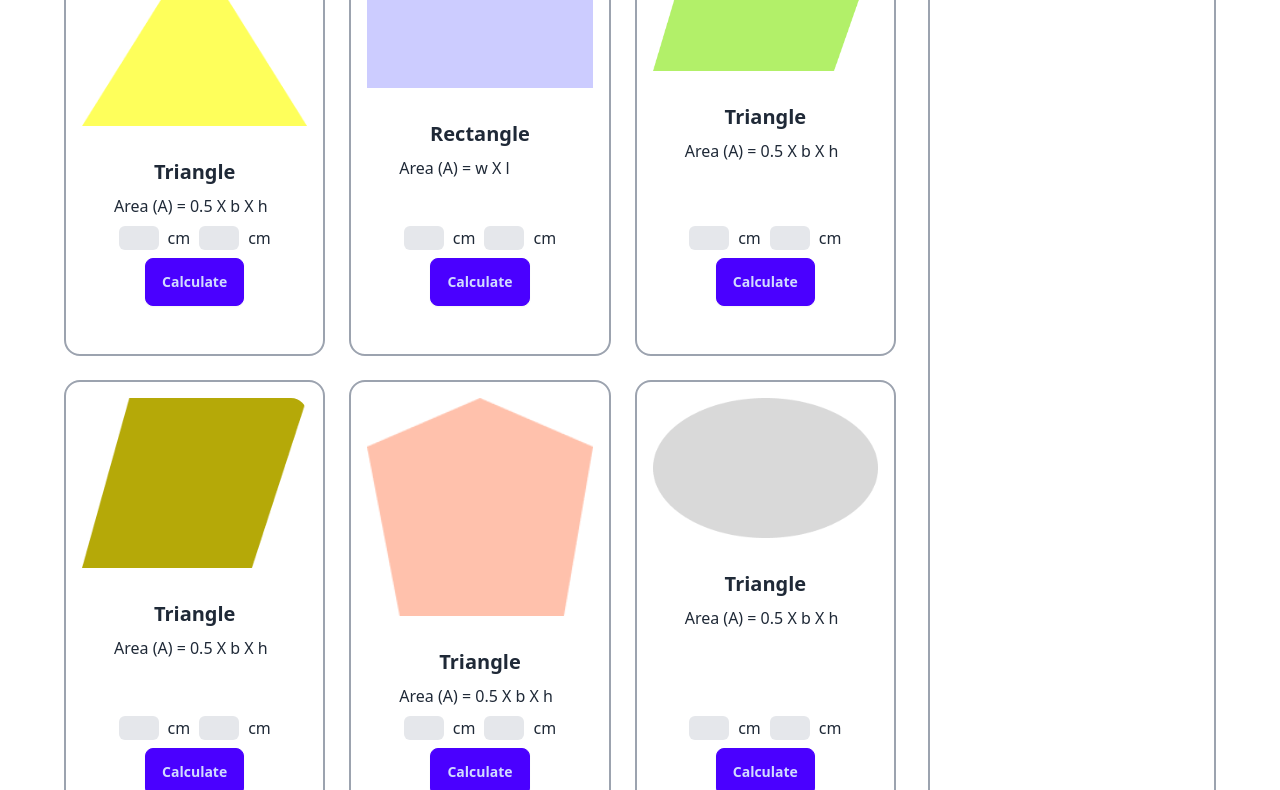
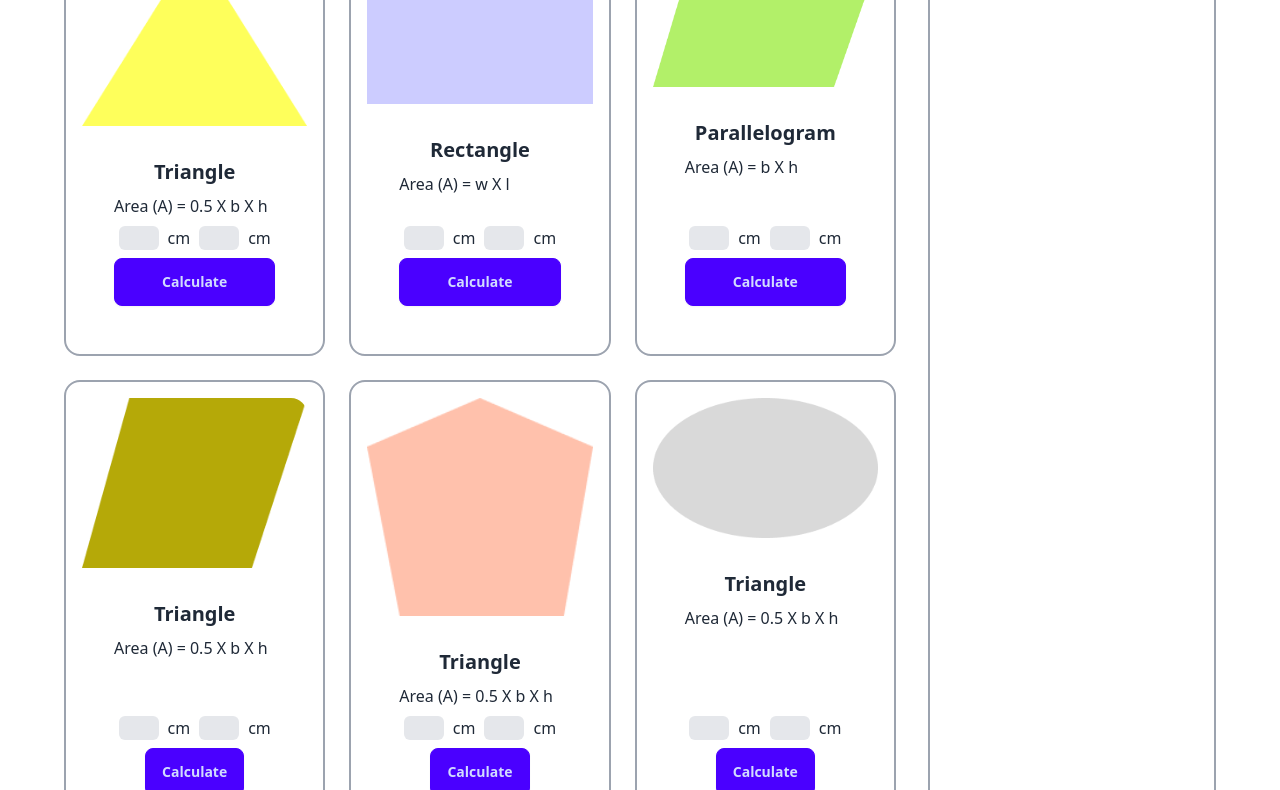
Before and after one commit to tisabbir/geometry-genius, a plain HTML site: page index-my.html in a window 1280 px wide. Shown: the part 136-926 px from the top of the page. Drawn offline with nearby package versions, Linux system fonts and the light colour scheme.

Commit message:
step 2 of automation is done Alhamdulillah

```diff
--- a/index-my.html
+++ b/index-my.html
@@ -36,7 +36,7 @@
                             <input id="inputHeight" type="text" class="bg-gray-200 w-10 rounded-md"> <span>cm</span>
                         </div>
                         <div class="card-actions justify-center">
-                            <button id="tri-cal-btn" class="btn btn-primary">Calculate</button>
+                            <button id="tri-cal-btn" class="btn btn-primary w-full">Calculate</button>
                         </div>
                     </div>
 
@@ -44,7 +44,7 @@
                 <!-- Rectangle Card -->
                 <div class="card border-2 border-gray-400 p-4">
                     <figure class="w-full">
-                        <img class="w-full" src="images/rectangle.png" alt="">
+                        <img class="w-full mt-4" src="images/rectangle.png" alt="">
                     </figure>
                     <div class="card-body">
                         <h2 class="card-title flex justify-center">Rectangle</h2>
@@ -54,7 +54,7 @@
                             <input id="lengthValue" type="text" class="bg-gray-200 w-10 rounded-md"> <span>cm</span>
                         </div>
                         <div class="card-actions justify-center">
-                            <button id="rec-cal-btn" class="btn btn-primary">Calculate</button>
+                            <button id="rec-cal-btn" class="btn btn-primary w-full">Calculate</button>
                         </div>
                     </div>
 
@@ -62,17 +62,17 @@
                 <!-- Parallelogram Card -->
                 <div class="card border-2 border-gray-400 p-4">
                     <figure class="w-full">
-                        <img class="w-full" src="images/parallelogram.png" alt="">
+                        <img class="w-full mt-4" src="images/parallelogram.png" alt="">
                     </figure>
                     <div class="card-body">
-                        <h2 class="card-title flex justify-center">Triangle</h2>
-                        <p>Area (A) = 0.5 X b X h</p>
+                        <h2 class="card-title flex justify-center">Parallelogram</h2>
+                        <p>Area (A) = b X h</p>
                         <div class="flex justify-around">
-                            <input type="text" class="bg-gray-200 w-10 rounded-md"> <span>cm</span>
-                            <input type="text" class="bg-gray-200 w-10 rounded-md"> <span>cm</span>
+                            <input id="parallelogram-base" type="text" class="bg-gray-200 w-10 rounded-md"> <span>cm</span>
+                            <input id="parallelogram-height" type="text" class="bg-gray-200 w-10 rounded-md"> <span>cm</span>
                         </div>
                         <div class="card-actions justify-center">
-                            <button class="btn btn-primary">Calculate</button>
+                            <button id="parallelogram-btn" class="btn btn-primary w-full">Calculate</button>
                         </div>
                     </div>
 
@@ -144,5 +144,6 @@
     </main>
     <script src="scripts/triangle-calculate.js"></script>
     <script src="scripts/rectangle.js"></script>
+    <script src="scripts/parallelogram.js"></script>
   </body>
 </html>
--- /dev/null
+++ b/scripts/parallelogram.js
@@ -0,0 +1,38 @@
+/**
+ * 1. add event listener to the button : calculate
+ * 2. Get the value from the two/one inputs
+ * 3. Calculate the area according to the formula
+ * 4. Show the result in Area calculation section
+*/
+
+// 1
+function addEventListenerToTheBtn(btnId, inputId1, inputId2){
+    const btn = document.getElementById(btnId).addEventListener('click',function(){
+        alert('i am clicked')
+
+        //2
+        function getValueFromInput(inputId){
+            const inputValue = parseFloat(document.getElementById(inputId).value);
+            console.log(inputValue);
+        }
+        const input1 = getValueFromInput(inputId1);
+        const input2 = getValueFromInput(inputId2);
+    })
+}
+addEventListenerToTheBtn('parallelogram-btn', 'parallelogram-base', 'parallelogram-height');
+
+//2
+
+// const recBtn = document.getElementById('rec-cal-btn');
+// recBtn.addEventListener('click', function (){
+//     const widthValue = document.getElementById('widthValue').value;
+//     const width = parseFloat(widthValue);
+//     const lengthValue = document.getElementById('lengthValue').value;
+//     const length = parseFloat(lengthValue);
+//     const rectangleArea = width * length;
+//     // console.log(rectangleArea)
+//     const areaCalculationContainer = document.getElementById('areaCalculationContainer');
+//     const para = document.createElement('p');
+//     para.innerText = 'The area of the rectangle is : ' + rectangleArea + ' cm^2';
+//     areaCalculationContainer.appendChild(para);
+// })
```
